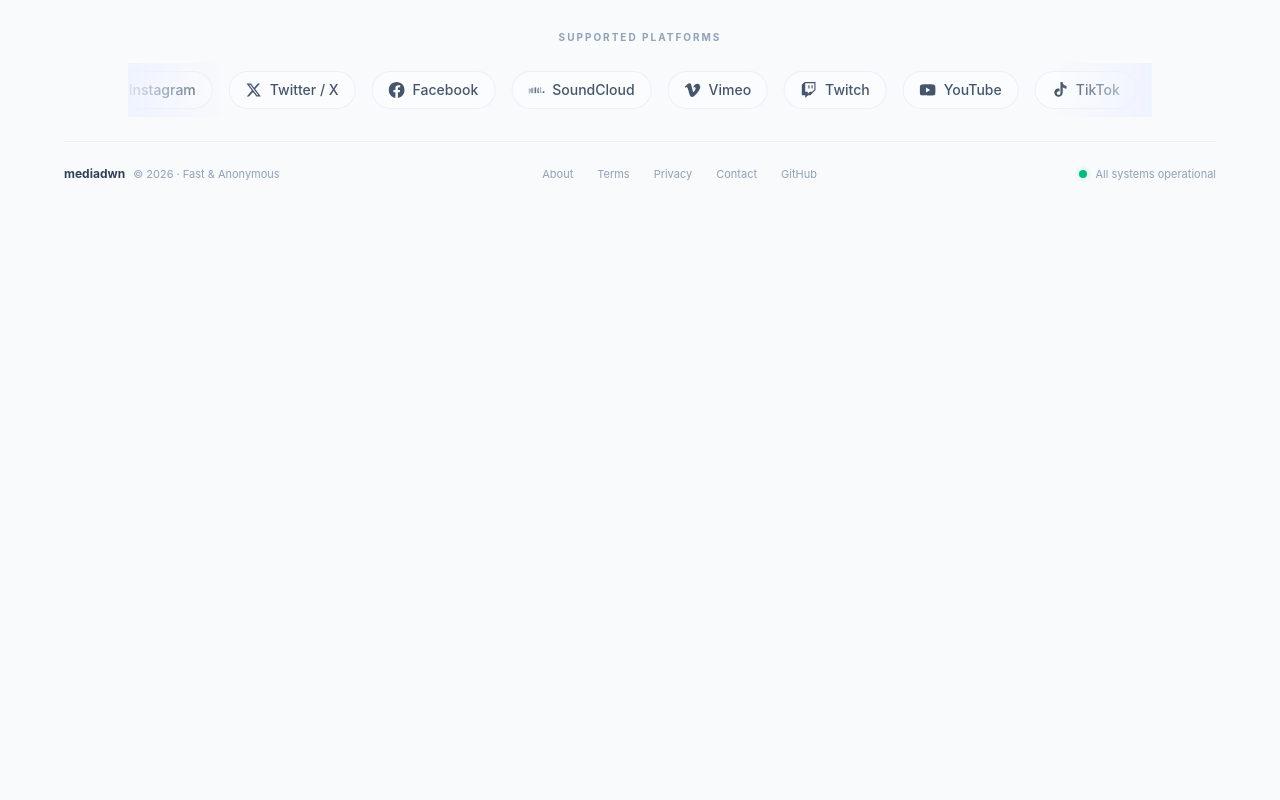
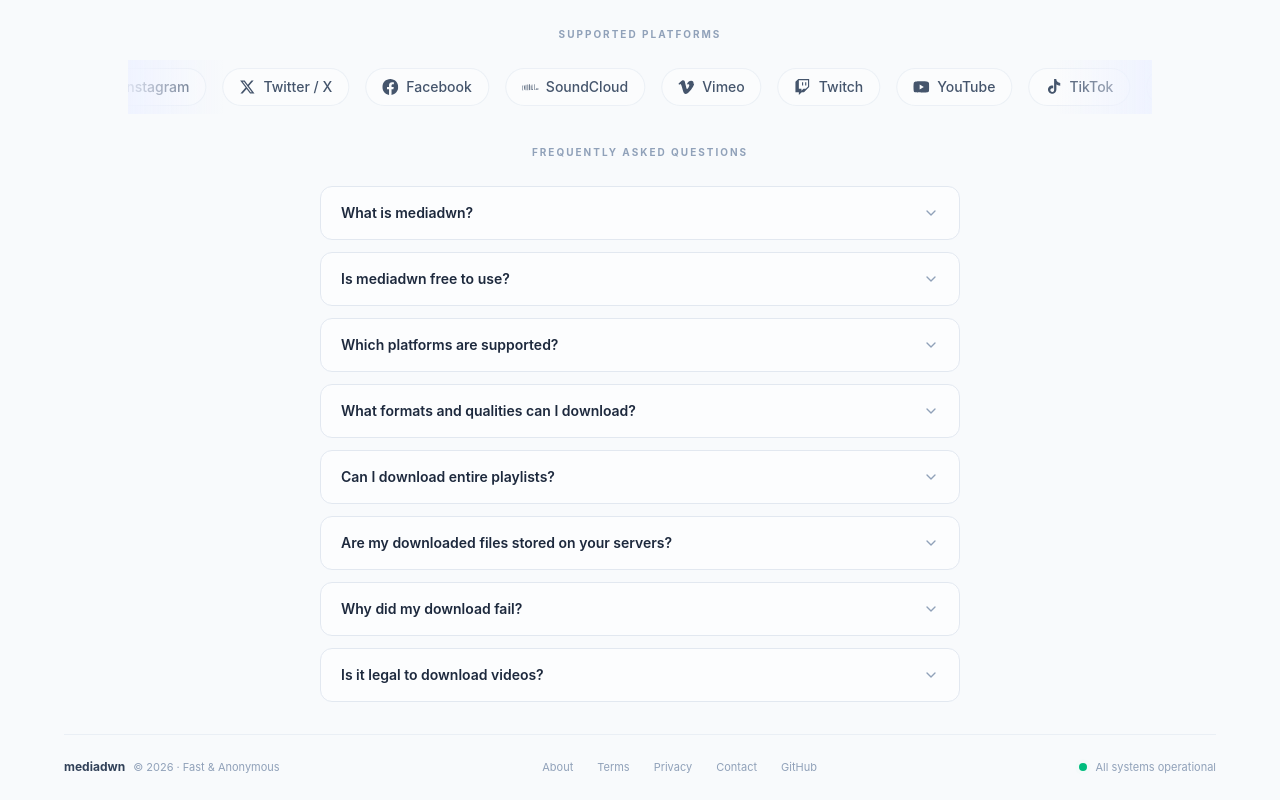
Before and after one commit to bishopaudu/Mediadwn, a React (Vite) app in the folder frontend/: page / in a window 1280 px wide. Shown: the part 594-1394 px from the top of the page. Before the commit the page ends 800 px from the top, so only its background shows below. Built offline with nearby package versions, Linux system fonts and the light colour scheme; no server answers.

Commit message:
added faq

```diff
--- a/frontend/src/pages/Home.jsx
+++ b/frontend/src/pages/Home.jsx
@@ -1,6 +1,6 @@
 import { useState, useEffect } from 'react';
 import { useNavigate } from 'react-router-dom';
-import { Search, Loader2, ArrowRight, Film, Music, Zap, Shield, BookOpen, Sparkles } from 'lucide-react';
+import { Search, Loader2, ArrowRight, Film, Music, Zap, Shield, BookOpen, Sparkles, ChevronDown } from 'lucide-react';
 import API_BASE from '../config';
 import InfoModal from '../components/InfoModal';
 
@@ -125,6 +125,41 @@ function SitePill({ site }) {
     >
       <Icon />
       <span>{site.name}</span>
+    </div>
+  );
+}
+
+function FaqItem({ question, answer }) {
+  const [open, setOpen] = useState(false);
+  return (
+    <div
+      className={`rounded-xl border transition-all duration-300 overflow-hidden
+        ${open
+          ? 'border-blue-300 dark:border-blue-500/40 bg-blue-50/40 dark:bg-blue-500/[0.05] shadow-sm shadow-blue-100 dark:shadow-blue-500/10'
+          : 'border-slate-200 dark:border-white/[0.07] bg-white/50 dark:bg-white/[0.02] hover:border-blue-200 dark:hover:border-white/[0.12]'
+        }`}
+    >
+      <button
+        onClick={() => setOpen(!open)}
+        className="w-full flex items-center justify-between gap-3 px-5 py-4 text-left cursor-pointer group"
+      >
+        <span className={`text-sm font-semibold transition-colors duration-200 ${open ? 'text-blue-600 dark:text-blue-400' : 'text-slate-800 dark:text-white'}`}>
+          {question}
+        </span>
+        <ChevronDown
+          className={`w-4 h-4 flex-shrink-0 transition-all duration-300 ${
+            open ? 'rotate-180 text-blue-500' : 'text-slate-400 dark:text-gray-500 group-hover:text-blue-400'
+          }`}
+        />
+      </button>
+      <div
+        className="overflow-hidden transition-all duration-300 ease-in-out"
+        style={{ maxHeight: open ? '300px' : '0px', opacity: open ? 1 : 0 }}
+      >
+        <p className="px-5 pb-4 text-sm text-slate-500 dark:text-gray-400 leading-relaxed">
+          {answer}
+        </p>
+      </div>
     </div>
   );
 }
@@ -337,6 +372,49 @@ export default function Home() {
         </div>
       </div>
 
+      {/* ── FAQ Section ── */}
+      <div className={`w-full max-w-2xl mx-auto px-4 pb-8 z-10 space-y-3 transition-all duration-700 delay-[550ms] ${mounted ? 'opacity-100 translate-y-0' : 'opacity-0 translate-y-4'}`}>
+        <div className="text-center mb-6">
+          <span className="text-[10px] tracking-[0.2em] font-bold text-slate-400 dark:text-gray-500 uppercase">Frequently Asked Questions</span>
+        </div>
+        {[
+          {
+            q: 'What is mediadwn?',
+            a: 'mediadwn is a free online service that lets you download videos and audio from popular platforms like YouTube, TikTok, Instagram, Twitter/X, SoundCloud, and more. Simply paste a URL, choose your format and quality, and download your file instantly.'
+          },
+          {
+            q: 'Is mediadwn free to use?',
+            a: 'Yes — completely free. There are no hidden fees, no premium tiers, and no account registration required. Just paste a link and go.'
+          },
+          {
+            q: 'Which platforms are supported?',
+            a: 'We support YouTube, TikTok, Instagram, Twitter/X, Facebook, SoundCloud, Vimeo, Twitch, and thousands of other sites powered by yt-dlp. If a platform is publicly accessible, there is a good chance we can fetch it.'
+          },
+          {
+            q: 'What formats and qualities can I download?',
+            a: 'You can download MP4 video (at 360p, 720p, or 1080p) or MP3 audio (high-quality extraction). We also support trimming a video to a specific time range and embedding subtitle tracks into your download.'
+          },
+          {
+            q: 'Can I download entire playlists?',
+            a: 'Yes! Paste a playlist URL and mediadwn will detect it automatically. You can then select individual videos from the playlist or batch-download them all at once.'
+          },
+          {
+            q: 'Are my downloaded files stored on your servers?',
+            a: 'Only temporarily. Once your file is processed, it is cached briefly on our servers to allow your browser to retrieve it. It is then automatically deleted. We do not keep, share, or analyse any media content you download.'
+          },
+          {
+            q: 'Why did my download fail?',
+            a: 'Some videos may be private, age-restricted, region-locked, or have been removed by the original publisher. Live streams that have not yet ended are also not supported. If a public video fails, the platform may have recently changed its streaming format — feel free to contact us and we will investigate.'
+          },
+          {
+            q: 'Is it legal to download videos?',
+            a: 'mediadwn is intended for personal archiving, offline viewing, and content you have the right to save. Always respect the copyright and Terms of Service of the source platform. We do not condone downloading content for redistribution or commercial use.'
+          },
+        ].map(({ q, a }, i) => (
+          <FaqItem key={i} question={q} answer={a} />
+        ))}
+      </div>
+
       {/* ── Footer ── */}
       <footer className={`w-full max-w-6xl mx-auto border-t border-slate-200/60 dark:border-white/[0.05] py-6 flex flex-col sm:flex-row items-center justify-between gap-4 text-[11px] text-slate-400 dark:text-gray-500 shrink-0 z-10 transition-all duration-700 delay-[600ms] ${mounted ? 'opacity-100' : 'opacity-0'}`}>
         <div className="flex items-center gap-2">
```
